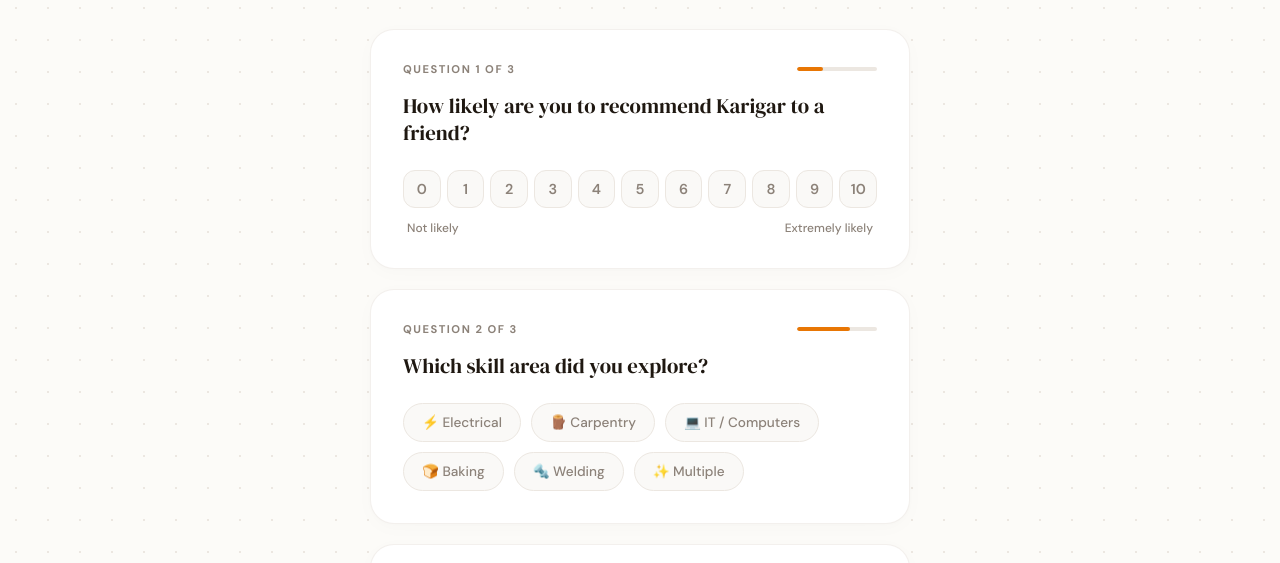
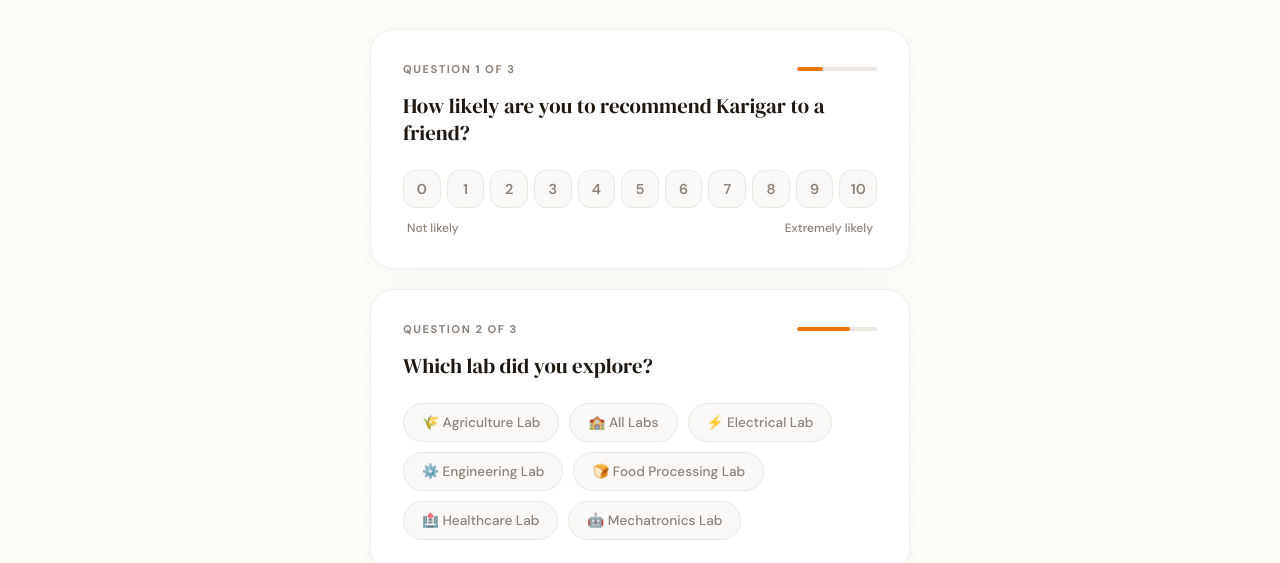
Before and after one commit to lahimel/Karigar-NPS, a plain HTML site: page index.html in a window 1280 px wide. Shown: the part 200-763 px from the top of the page. Drawn offline with Linux system fonts and the light colour scheme.

Commit message:
Update index.html

```diff
--- a/index.html
+++ b/index.html
@@ -244,14 +244,15 @@ textarea::placeholder { color: #b5aaa0; }
         <div class="q-num">Question 2 of 3</div>
         <div class="progress-bar"><div class="progress-fill" style="width: 66%"></div></div>
       </div>
-      <div class="q-text">Which skill area did you explore?</div>
+      <div class="q-text">Which lab did you explore?</div>
       <div class="chip-grid">
-        <div class="chip" onclick="pickSkill(this)">⚡ Electrical</div>
-        <div class="chip" onclick="pickSkill(this)">🪵 Carpentry</div>
-        <div class="chip" onclick="pickSkill(this)">💻 IT / Computers</div>
-        <div class="chip" onclick="pickSkill(this)">🍞 Baking</div>
-        <div class="chip" onclick="pickSkill(this)">🔩 Welding</div>
-        <div class="chip" onclick="pickSkill(this)">✨ Multiple</div>
+        <div class="chip" data-lab="Agriculture Lab" onclick="pickSkill(this)">🌾 Agriculture Lab</div>
+        <div class="chip chip-all" data-lab="All Labs" onclick="pickSkill(this)">🏫 All Labs</div>
+        <div class="chip" data-lab="Electrical Lab" onclick="pickSkill(this)">⚡ Electrical Lab</div>
+        <div class="chip" data-lab="Engineering Lab" onclick="pickSkill(this)">⚙️ Engineering Lab</div>
+        <div class="chip" data-lab="Food Processing Lab" onclick="pickSkill(this)">🍞 Food Processing Lab</div>
+        <div class="chip" data-lab="Healthcare Lab" onclick="pickSkill(this)">🏥 Healthcare Lab</div>
+        <div class="chip" data-lab="Mechatronics Lab" onclick="pickSkill(this)">🤖 Mechatronics Lab</div>
       </div>
     </div>
 
@@ -292,7 +293,7 @@ textarea::placeholder { color: #b5aaa0; }
 var NPS_URL = 'https://script.google.com/macros/s/AKfycbxVkRu8KWZ6LetW_tJ1qqp4AQH6h3BvNNDY73lE1PhxL8acTgLvOjiZf_lPQqQzDhfZ2w/exec';
 
 var npsScore = null;
-var selSkill = null;
+var selSkills = []; // now an array for multi-select
 
 function pickNps(val) {
   npsScore = val;
@@ -320,9 +321,26 @@ function pickNps(val) {
 }
 
 function pickSkill(el) {
-  document.querySelectorAll('.chip').forEach(function(c){ c.classList.remove('on'); });
-  el.classList.add('on');
-  selSkill = el.textContent.trim();
+  var lab = el.getAttribute('data-lab');
+  var isAll = lab === 'All Labs';
+
+  if (isAll) {
+    // "All Labs" selected — deselect everything else, toggle All Labs itself
+    var wasOn = el.classList.contains('on');
+    document.querySelectorAll('.chip').forEach(function(c){ c.classList.remove('on'); });
+    if (!wasOn) el.classList.add('on');
+  } else {
+    // Specific lab clicked — deselect "All Labs" first
+    document.querySelectorAll('.chip-all').forEach(function(c){ c.classList.remove('on'); });
+    // Toggle this chip
+    el.classList.toggle('on');
+  }
+
+  // Rebuild selSkills array from currently active chips
+  selSkills = [];
+  document.querySelectorAll('.chip.on').forEach(function(c){
+    selSkills.push(c.getAttribute('data-lab'));
+  });
 }
 
 async function submitNps() {
@@ -333,8 +351,8 @@ async function submitNps() {
     err.textContent = '⚠️ Please select a score from 0 to 10.';
     err.classList.add('show'); return;
   }
-  if (!selSkill) {
-    err.textContent = '⚠️ Please select the skill area you explored.';
+  if (!selSkills.length) {
+    err.textContent = '⚠️ Please select at least one lab you explored.';
     err.classList.add('show'); return;
   }
 
@@ -344,7 +362,7 @@ async function submitNps() {
 
   var payload = {
     score:    npsScore,
-    skill:    selSkill,
+    skill:    selSkills.join(', '),
     feedback: document.getElementById('feedback').value.trim(),
     submittedAt: new Date().toLocaleString('en-IN')
   };
@@ -372,7 +390,7 @@ async function submitNps() {
 function resetForm() {
   // Clear variables
   npsScore = null;
-  selSkill = null;
+  selSkills = [];
 
   // Reset visuals
   document.querySelectorAll('.nps-btn').forEach(b => b.classList.remove('sel-red','sel-amber','sel-green'));
```
